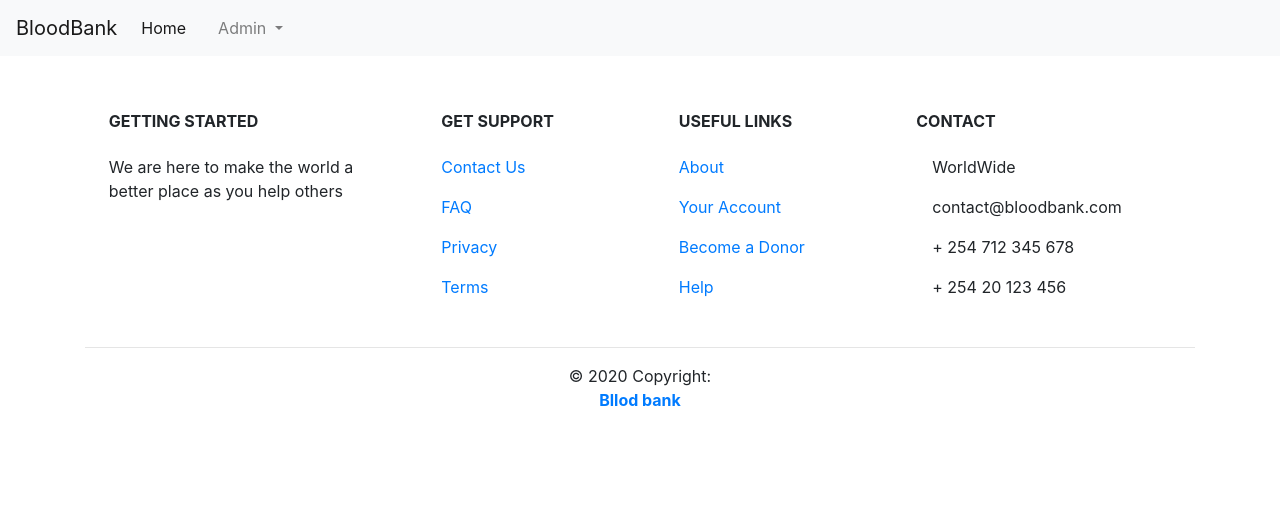
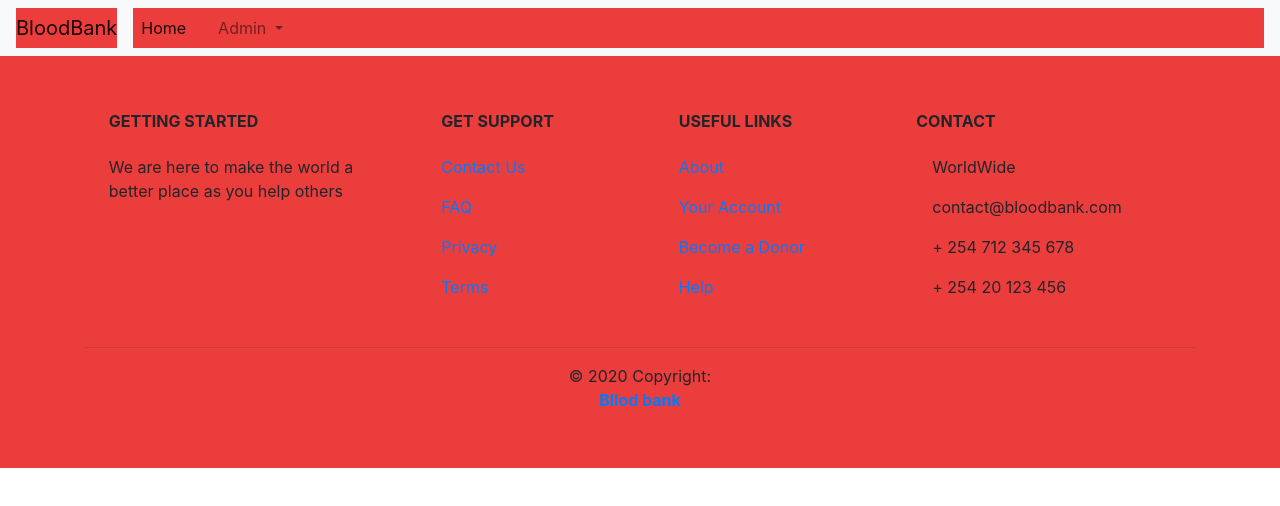
Before and after one commit to Nyash-Mauro/Bloodbank-Frontend, an Angular app: page / in a window 1280 px wide. Shown: the top 506 px of the page. Built offline with nearby package versions, Linux system fonts and the light colour scheme.

Commit message:
added signupform

```diff
--- a/src/app/app-routing.module.ts
+++ b/src/app/app-routing.module.ts
@@ -1,5 +1,6 @@
 import { NgModule } from '@angular/core';
 import { Routes, RouterModule } from '@angular/router';
+
 
 const routes: Routes = [];
 
--- a/src/app/app.module.ts
+++ b/src/app/app.module.ts
@@ -7,13 +7,15 @@ import { HomeComponent } from './home/home.component';
 import { FooterComponent } from './footer/footer.component';
 import { NavbarComponent } from './navbar/navbar.component';
 import { NgbModule } from '@ng-bootstrap/ng-bootstrap';
+import { SignupComponent } from './signup/signup.component';
 
 @NgModule({
   declarations: [
     AppComponent,
     HomeComponent,
     FooterComponent,
-    NavbarComponent
+    NavbarComponent,
+    SignupComponent
   ],
   imports: [
     BrowserModule,
--- a/src/app/footer/footer.component.css
+++ b/src/app/footer/footer.component.css
@@ -0,0 +1,3 @@
+footer{
+    background-color:#EC3D3D;
+}
--- a/src/app/home/home.component.html
+++ b/src/app/home/home.component.html
@@ -1,7 +1,9 @@
 <app-navbar></app-navbar>
 
 <div class="container-fluid">
-    <div class="left"></div>
-    <div class="right"></div>
+    <div class="overlay">
+        <div class="left"></div>
+        <div class="right"></div>
+    </div>
 </div>
 <app-footer></app-footer>
--- a/src/app/navbar/navbar.component.css
+++ b/src/app/navbar/navbar.component.css
@@ -0,0 +1,3 @@
+*{
+    background-color:#EC3D3D;
+}
--- /dev/null
+++ b/src/app/signup/signup.component.html
@@ -0,0 +1 @@
+<p>signup works!</p>
--- /dev/null
+++ b/src/app/signup/signup.component.ts
@@ -0,0 +1,15 @@
+import { Component, OnInit } from '@angular/core';
+
+@Component({
+  selector: 'app-signup',
+  templateUrl: './signup.component.html',
+  styleUrls: ['./signup.component.css']
+})
+export class SignupComponent implements OnInit {
+
+  constructor() { }
+
+  ngOnInit(): void {
+  }
+
+}
```
Also changed, not shown: src/app/signup/signup.component.css (added), 1 other file (tests, documents, lock files or other folders).
